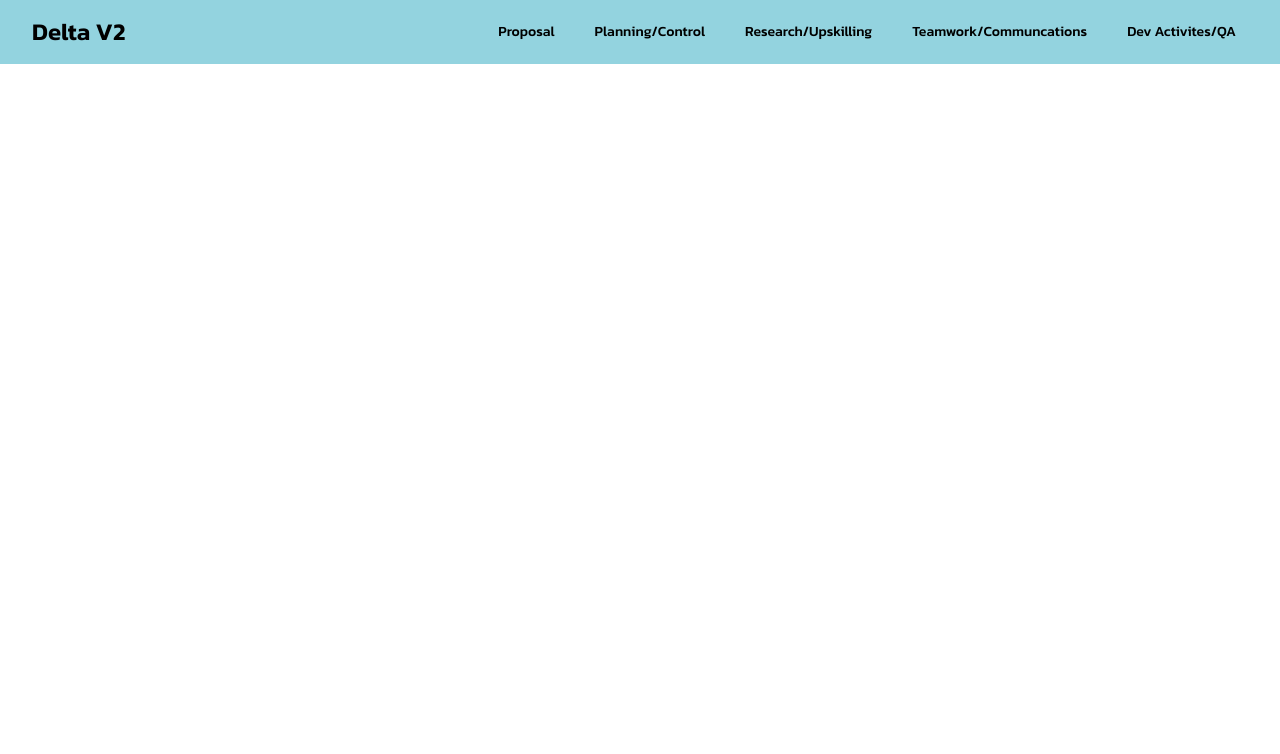
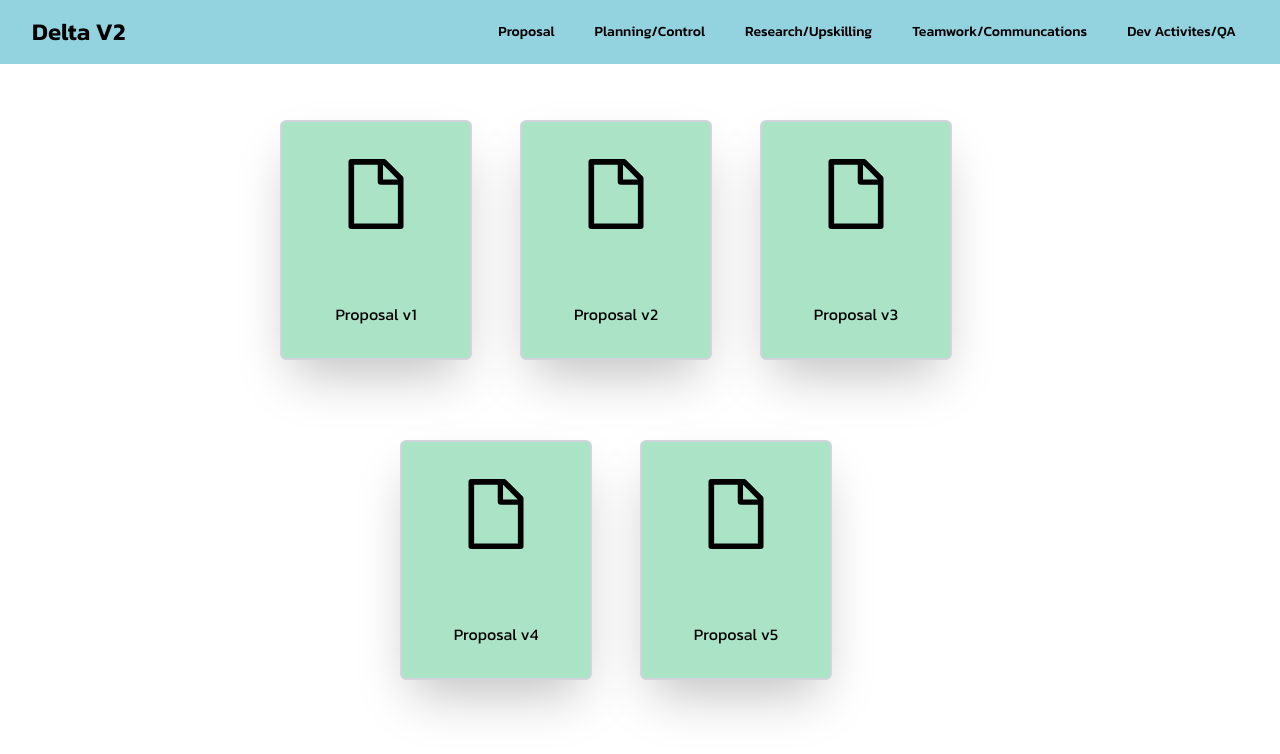
Before and after one commit to Finappster-Delta-V2/finappster-delta-v2-portfolio, a React (Vite) app: page /proposal in a window 1280 px wide. Shown: the top 754 px of the page. Built offline with nearby package versions, Linux system fonts and the light colour scheme.

Commit message:
Document card and made the Proposals page too

```diff
--- /dev/null
+++ b/src/components/DocumentCard.jsx
@@ -0,0 +1,13 @@
+import React from "react";
+import { AiOutlineFile } from "react-icons/ai";
+
+export const DocumentCard = ({ title, url }) => {
+  return (
+    <div className="flex h-60 w-48 flex-col items-center justify-between rounded-md border-2 border-gray-300 bg-secondary-500 p-8 shadow-2xl transition-transform duration-300 ease-in-out hover:scale-110">
+      <a href={url} target="_blank">
+        <AiOutlineFile size={80} />
+      </a>
+      <h3 className="mt-4 text-center">{title}</h3>
+    </div>
+  );
+};
--- a/src/pages/Proposal.jsx
+++ b/src/pages/Proposal.jsx
@@ -1,3 +1,48 @@
+import React from "react";
+import { DocumentCard } from "../components/DocumentCard";
+
+const planningControlContent = [
+  {
+    title: "Proposal v1",
+    url: "https://www.example.com/planning_document1",
+  },
+  {
+    title: "Proposal v2",
+    url: "https://www.example.com/planning_document2",
+  },
+  {
+    title: "Proposal v3",
+    url: "https://www.example.com/planning_document3",
+  },
+  {
+    title: "Proposal v4",
+    url: "https://www.example.com/planning_document4",
+  },
+  {
+    title: "Proposal v5",
+    url: "https://www.example.com/planning_document5",
+  },
+];
+
 export const Proposal = () => {
-  return <div>Proposal</div>;
+  return (
+    <div className="flex h-screen w-screen items-center justify-center">
+      <div className="flex flex-col gap-20">
+        <div className="flex justify-center">
+          {planningControlContent.slice(0, 3).map((document, index) => (
+            <div key={index} className="mr-12">
+              <DocumentCard title={document.title} url={document.url} />
+            </div>
+          ))}
+        </div>
+        <div className="flex justify-center">
+          {planningControlContent.slice(3).map((document, index) => (
+            <div key={index} className="mr-12">
+              <DocumentCard title={document.title} url={document.url} />
+            </div>
+          ))}
+        </div>
+      </div>
+    </div>
+  );
 };
```
